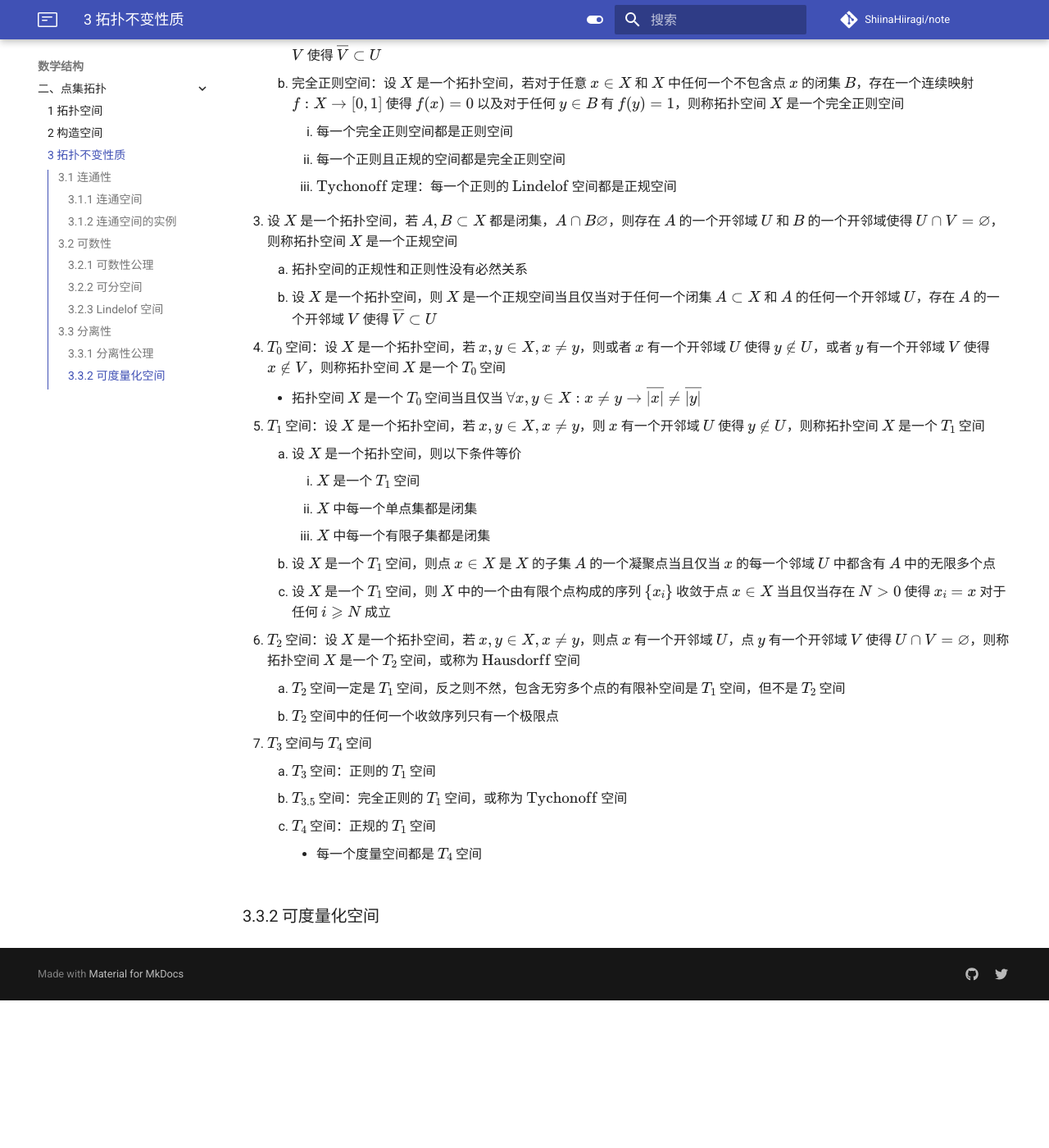
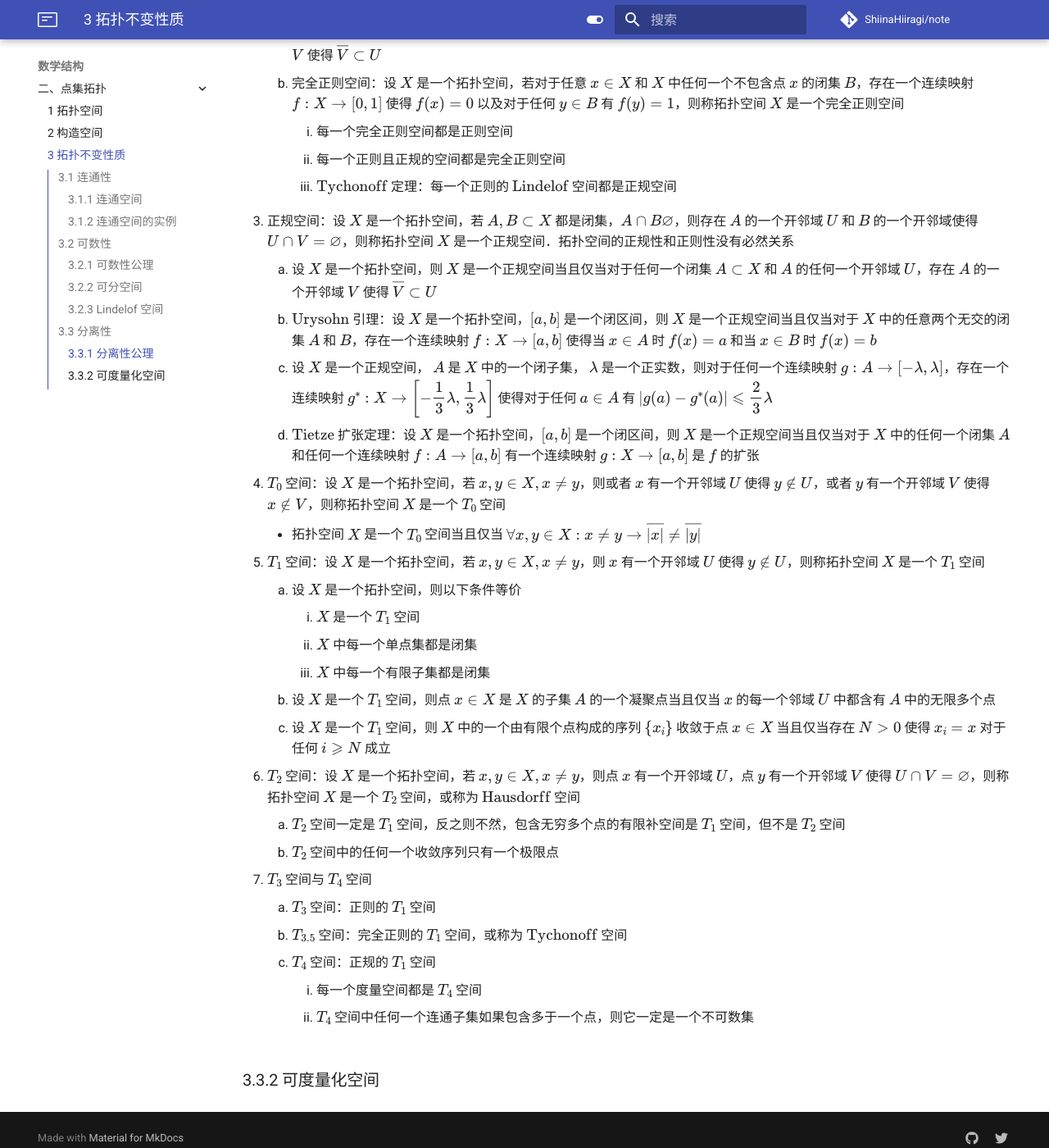
Before and after one commit to ShiinaHiiragi/note, an MkDocs documentation site: the page built from docs/math/top/prop.md, in a window 1280 px wide and 1400 px high, scrolled down 4738 px. Shown: the whole window at 82% size. Built offline with MkDocs 1.6.1 and Material for MkDocs 9.7.7, drawn with Linux system fonts in a browser that asks for light colours; comment, search, counter and statistics services are not loaded; before the commit the page ends 5958 px from its top, so only the background shows below that.

Commit message:
add new top

```diff
--- a/docs/math/top/prop.md
+++ b/docs/math/top/prop.md
@@ -113,9 +113,11 @@
         1. 每一个完全正则空间都是正则空间
         2. 每一个正则且正规的空间都是完全正则空间
         3. $\mathrm{Tychonoff}$ 定理：每一个正则的 $\mathrm{Lindelof}$ 空间都是正规空间
-3. 设 $X$ 是一个拓扑空间，若 $A, B\subset X$ 都是闭集，$A\cap B\varnothing$，则存在 $A$ 的一个开邻域 $U$ 和 $B$ 的一个开邻域使得 $U\cap V=\varnothing$，则称拓扑空间 $X$ 是一个正规空间
-    1. 拓扑空间的正规性和正则性没有必然关系
-    2. 设 $X$ 是一个拓扑空间，则 $X$ 是一个正规空间当且仅当对于任何一个闭集 $A\subset X$ 和 $A$ 的任何一个开邻域 $U$，存在 $A$ 的一个开邻域 $V$ 使得 $\overline V\subset U$
+3. 正规空间：设 $X$ 是一个拓扑空间，若 $A, B\subset X$ 都是闭集，$A\cap B\varnothing$，则存在 $A$ 的一个开邻域 $U$ 和 $B$ 的一个开邻域使得 $U\cap V=\varnothing$，则称拓扑空间 $X$ 是一个正规空间．拓扑空间的正规性和正则性没有必然关系
+    1. 设 $X$ 是一个拓扑空间，则 $X$ 是一个正规空间当且仅当对于任何一个闭集 $A\subset X$ 和 $A$ 的任何一个开邻域 $U$，存在 $A$ 的一个开邻域 $V$ 使得 $\overline V\subset U$
+    2. $\mathrm{Urysohn}$ 引理：设 $X$ 是一个拓扑空间，$[a, b]$ 是一个闭区间，则 $X$ 是一个正规空间当且仅当对于 $X$ 中的任意两个无交的闭集 $A$ 和 $B$，存在一个连续映射 $f: X\to [a, b]$ 使得当 $x\in A$ 时 $f(x)=a$ 和当 $x\in B$ 时 $f(x)=b$
+    3. 设 $X$ 是一个正规空间， $A$ 是 $X$ 中的一个闭子集， $\lambda$ 是一个正实数，则对于任何一个连续映射 $g: A\to [-\lambda, \lambda]$，存在一个连续映射 $g^*: X\to \left[-\dfrac 13\lambda, \dfrac 13\lambda \right]$ 使得对于任何 $a\in A$ 有 $|g(a)-g^*(a)|\leqslant \dfrac 23\lambda$
+    4. $\mathrm{Tietze}$ 扩张定理：设 $X$ 是一个拓扑空间，$[a, b]$ 是一个闭区间，则 $X$ 是一个正规空间当且仅当对于 $X$ 中的任何一个闭集 $A$ 和任何一个连续映射 $f: A\to [a, b]$ 有一个连续映射 $g: X\to [a, b]$ 是 $f$ 的扩张
 4. $T_0$ 空间：设 $X$ 是一个拓扑空间，若 $x, y\in X, x\neq y$，则或者 $x$ 有一个开邻域 $U$ 使得 $y\notin U$，或者 $y$ 有一个开邻域 $V$ 使得 $x\notin V$，则称拓扑空间 $X$ 是一个 $T_0$ 空间
     - 拓扑空间 $X$ 是一个 $T_0$ 空间当且仅当 $\forall x, y\in X: x\neq y\to \overline{|x|} \neq \overline{|y|}$
 5. $T_1$ 空间：设 $X$ 是一个拓扑空间，若 $x, y\in X, x\neq y$，则 $x$ 有一个开邻域 $U$ 使得 $y\notin U$，则称拓扑空间 $X$ 是一个 $T_1$ 空间
@@ -132,6 +134,7 @@
     1. $T_3$ 空间：正则的 $T_1$ 空间
     2. $T_{3.5}$ 空间：完全正则的 $T_1$ 空间，或称为 $\mathrm{Tychonoff}$ 空间
     3. $T_4$ 空间：正规的 $T_1$ 空间
-        - 每一个度量空间都是 $T_4$ 空间
+        1. 每一个度量空间都是 $T_4$ 空间
+        2. $T_4$ 空间中任何一个连通子集如果包含多于一个点，则它一定是一个不可数集
 
 ### 3.3.2 可度量化空间
```
Also changed, not shown: docs/index.md (+14 -12 lines), docs/logic/set/zfc.md (+3 -0 lines).
